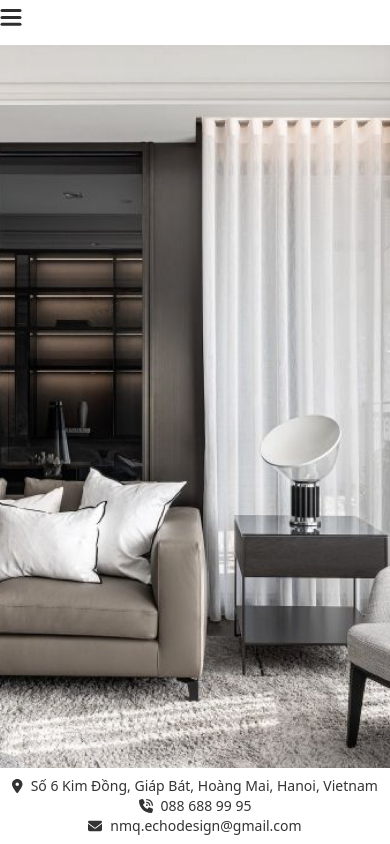
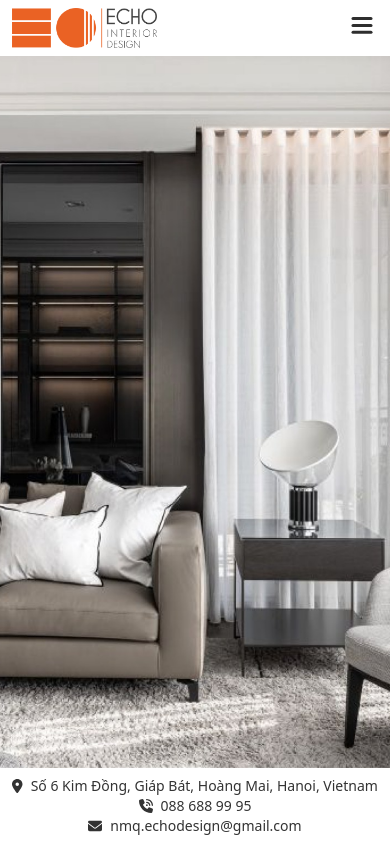
Before and after one commit to lamnntg/echo-fe, a Next.js app: page / in a window 390 px wide. Built offline with nearby package versions, Linux system fonts and the light colour scheme.

Commit message:
handle header footer

```diff
--- a/components/HomePage.tsx
+++ b/components/HomePage.tsx
@@ -20,6 +20,12 @@ enum StepEnums {
   TWO = "2",
   THREE = "3",
 }
+
+const HEIGHT_HEADER_MOBILE = 56;
+const HEIGHT_FOOTER_MOBILE = 76;
+
+const HEIGHT_HEADER_DESKTOP = 52;
+const HEIGHT_FOOTER_DESKTOP = 36;
 
 const HomePage = () => {
   const { setShowFooter } = useAppStore();
@@ -72,7 +78,11 @@ const HomePage = () => {
       className="w-[100%] bg-white flex justify-center items-center sticky top-0 left-0"
       style={{
         zIndex: step === StepEnums.THREE ? 1 : 3,
-        height: `calc(100vh - ${isMobileLargeDown ? 76 + 45 : 36 + 68}px)`,
+        height: `calc(100vh - ${
+          isMobileLargeDown
+            ? HEIGHT_FOOTER_MOBILE + HEIGHT_HEADER_MOBILE
+            : HEIGHT_FOOTER_DESKTOP + HEIGHT_HEADER_DESKTOP
+        }px)`,
       }}
     >
       <Image
--- a/components/layouts/Header.tsx
+++ b/components/layouts/Header.tsx
@@ -9,8 +9,24 @@ import Link from "next/link";
 import { FontAwesomeIcon } from "@fortawesome/react-fontawesome";
 import { faFacebookF, faYoutube } from "@fortawesome/free-brands-svg-icons";
 import { faSortDown } from "@fortawesome/free-solid-svg-icons";
+import clsx from "clsx";
+import { useAppStore } from "@/store/app.store";
 
-const Header = () => {
+const menu = {
+  open: {
+    height: "auto",
+    transition: {
+      delay: 0.1,
+    },
+  },
+  close: {
+    height: 0,
+    transition: {
+      delay: 0.1,
+    },
+  },
+};
+
 const subMenuAnimate = {
   enter: {
     opacity: 1,
@@ -32,17 +48,112 @@ const Header = () => {
     },
   },
 };
+const Header = () => {
+  const { showFooter } = useAppStore();
   const [isHover, setIsHover] = useState(false);
+  const [showSubMenu, setShowSubMenu] = useState(false);
   const toggleHoverMenu = () => {
     setIsHover(!isHover);
   };
   const { isMobileLargeDown } = useBreakpoint();
   const [show, setShow] = useState(false);
+  if (!showFooter) {
+    return null;
+  }
+
   return (
-    <div className="sticky top-0 left-0 z-[2] bg-white w-full py-2">
+    <div className="sticky top-0 left-0 z-[2] bg-white w-full">
       {isMobileLargeDown ? (
         <motion.nav initial={false} animate={show ? "open" : "closed"}>
+          <div className="flex justify-between px-3 pr-4 relative py-2">
+            <Link href="/">
+              <Image
+                width={145}
+                height={40}
+                objectFit="covert"
+                alt="Logo echo"
+                src={LogoText}
+              />
+            </Link>
             <MenuToggle toggle={() => setShow(!show)} />
+            <motion.div
+              style={{ overflow: "hidden" }}
+              initial="close"
+              animate={show ? "open" : "close"}
+              className={clsx(
+                "absolute top-full left-0 w-full bg-white transition -mt-1"
+              )}
+              variants={menu}
+            >
+              <Link
+                href="/"
+                className="flex items-center px-8 text-sm hover:text-primary transition my-3 leading-6 text-base"
+              >
+                Trang chủ
+              </Link>
+              <Link
+                href="/gioi-thieu"
+                className="flex items-center px-8 text-sm hover:text-primary transition my-3 leading-6 text-base"
+              >
+                Giới thiệu
+              </Link>
+              <div className="text-nowrap px-8 gap-2 transition cursor-pointer my-3 leading-6 text-base">
+                <div
+                  className="flex items-center gap-2 hover:text-primary"
+                  onClick={() => setShowSubMenu(!showSubMenu)}
+                >
+                  Dự án
+                  <FontAwesomeIcon icon={faSortDown} className="-mt-1" />
+                </div>
+                <motion.div
+                  style={{ overflow: "hidden" }}
+                  initial="close"
+                  animate={showSubMenu ? "open" : "close"}
+                  variants={menu}
+                >
+                  <Link
+                    href="/completed"
+                    className="text-nowrap my-2 hover:text-primary px-2 block transition"
+                  >
+                    Đã hoàn thành
+                  </Link>
+                  <Link
+                    href="/in-progress"
+                    className=" text-nowrap my-2 hover:text-primary px-2 block transition"
+                  >
+                    Đang triển khai
+                  </Link>
+                </motion.div>
+              </div>
+              <Link
+                href="/lien-he"
+                className="flex items-center px-8 text-sm hover:text-primary transition mr-4 my-3 leading-6 text-base"
+              >
+                Liên hệ
+              </Link>
+              <div className="px-8 my-3 leading-6 text-base">
+                <Link
+                  href="https://www.facebook.com/echo.interior/"
+                  target="_blank"
+                  className="mr-4"
+                >
+                  <FontAwesomeIcon
+                    icon={faFacebookF}
+                    className="cursor-pointer hover:text-primary transition"
+                  />
+                </Link>
+                <Link
+                  href="https://www.youtube.com/@ECHO.design"
+                  target="_blank"
+                >
+                  <FontAwesomeIcon
+                    icon={faYoutube}
+                    className="cursor-pointer hover:text-primary transition"
+                  />
+                </Link>
+              </div>
+            </motion.div>
+          </div>
         </motion.nav>
       ) : (
         <div className="container mx-auto w-full flex justify-between">
```
Lines whose indentation alone changed are shown as unchanged.
